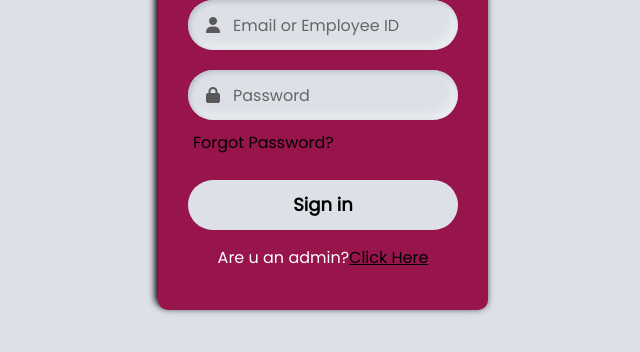
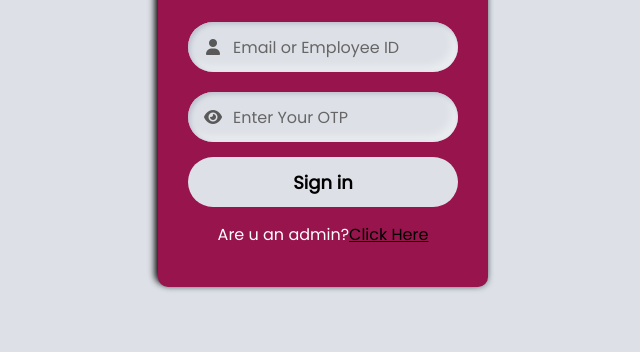
Before and after one commit to raguram1224/axisb9_FinalProject-, a plain HTML site: page index.html in a window 1280 px wide. Shown: the part 308-660 px from the top of the page, without its empty margins (317-957 px from the left). Drawn offline with Linux system fonts and the light colour scheme.

Commit message:
Update index.html

```diff
--- a/index.html
+++ b/index.html
@@ -7,7 +7,10 @@
     <meta http-equiv="X-UA-Compatible" content="ie=edge">
     <title>Employee Login</title>
     <link rel="stylesheet" href="styles.css">
-    <script src="https://kit.fontawesome.com/a076d05399.js"></script>
+    <script src="https://kit.fontawesome.com/a076d05399.js">
+
+
+    </script>
 </head>
 
 <body>
@@ -17,15 +20,15 @@
         <form action="#">
             <div class="field">
                 <span class="fas fa-user"></span>
-                <input type="text" required>
+                <input id="empid" type="text" required>
                 <label>Email or Employee ID</label>
             </div>
             <div class="field">
-                <span class="fas fa-lock"></span>
-                <input type="password">
-                <label>Password</label>
+                <span class="fas fa-eye"></span>
+                <input id="otp" type="number" name="otp" pattern="[0-9]" title="OTP" />
+                <label>Enter Your OTP</label>
             </div>
-            <div class="forgot-pass"><a href="#">Forgot Password?</a></div>
+
             <button>Sign in</button>
             <p>Are u an admin?<span><a href="admin.html">Click Here</a></p></span>
     </div>
```
